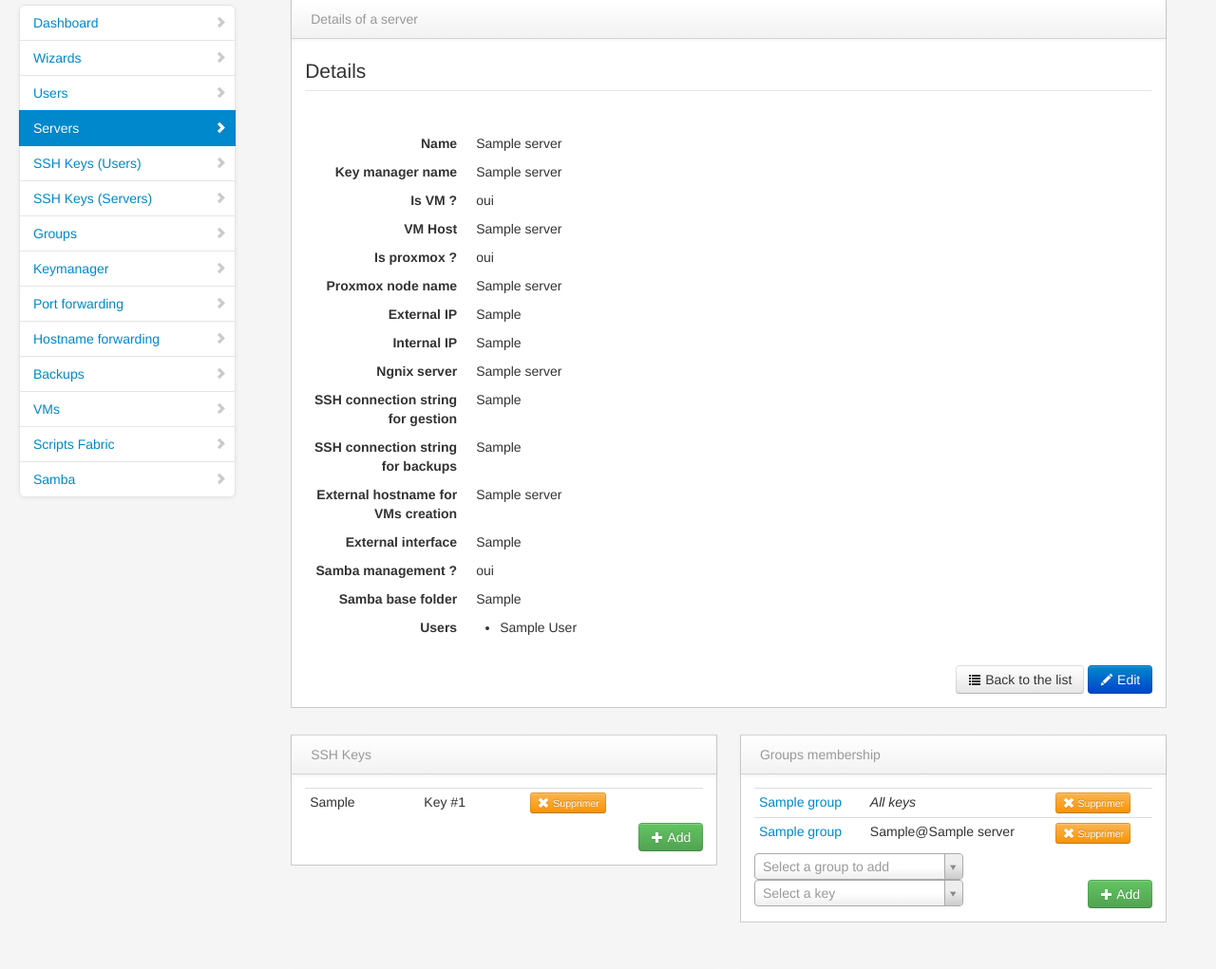
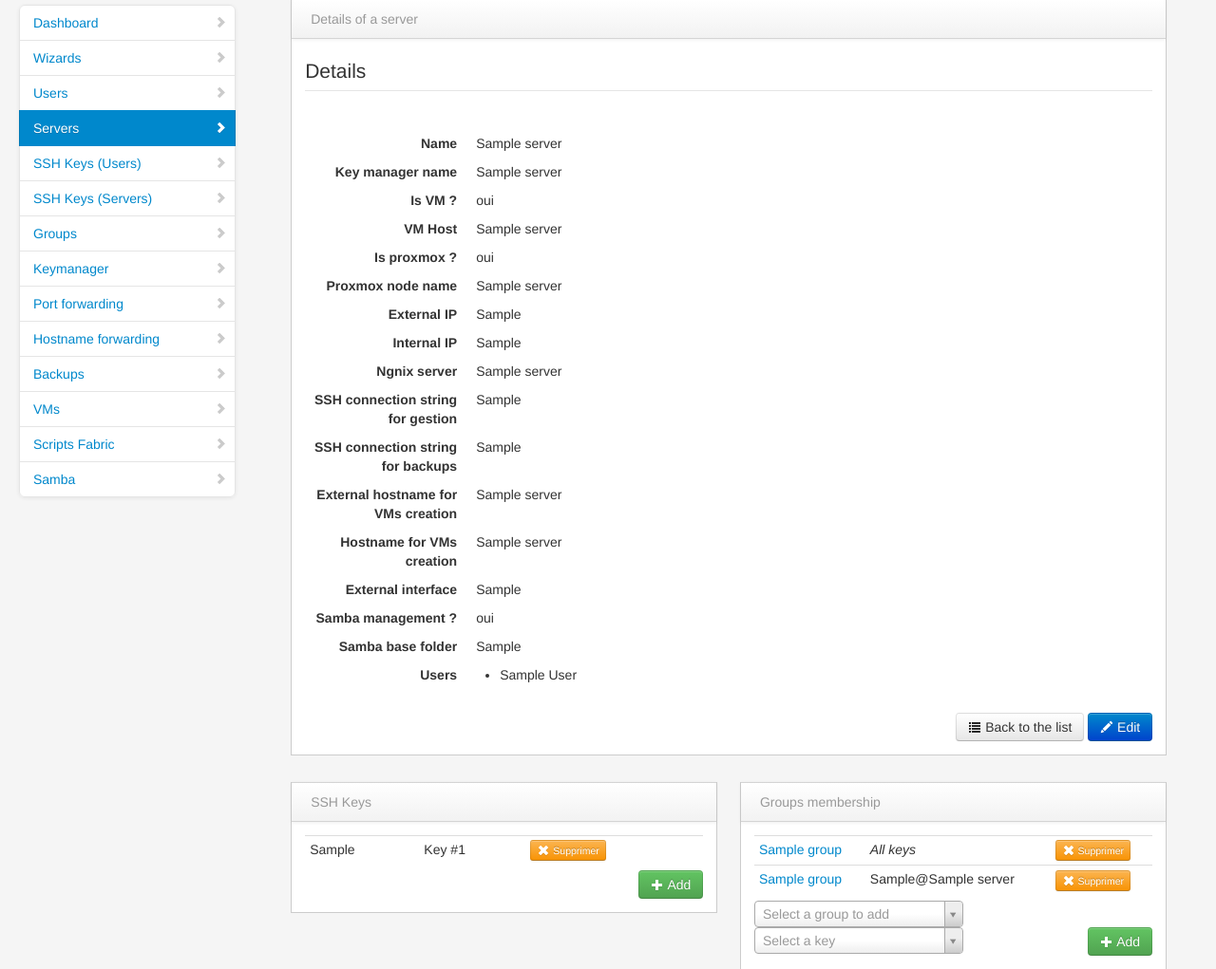
Before and after one commit to epfl-lts2/azimut-gestion, a Django app: page /servers/1/show/ in a window 1280 px wide. Shown: the part 85-1106 px from the top of the page at 95% size. Run offline with Django 3.2, Linux system fonts and the light colour scheme; a user stored in the database is signed in; tables that the repository leaves empty hold one stand-in row (values such as "Sample post"); parts of the project's set-up code (start-up, migrations or seed data) failed here and were passed over; some libraries are stand-ins or nearby versions.

Commit message:
Allow different hostname for vm creation

```diff
--- a/servers/models.py
+++ b/servers/models.py
@@ -24,6 +24,7 @@ class Server(models.Model):
     proxmox_node_name = models.CharField(max_length=255, blank=True, null=True, default='')
 
     external_hostname_for_vms_creation = models.CharField(max_length=255, blank=True, null=True)
+    hostname_for_vms_creation = models.CharField(max_length=255, blank=True, null=True, default='')
 
     samba_management = models.BooleanField()
     samba_base_folder = models.CharField(max_length=255, blank=True, null=True, default='')
--- a/servers/templates/servers/servers/show.html
+++ b/servers/templates/servers/servers/show.html
@@ -106,6 +106,15 @@
 								</div>
 							{% endif %}
 
+							{% if object.hostname_for_vms_creation %}
+								<div class="control-group control-group-txt">
+									<label class="control-label control-label-txt">{% trans "Hostname for VMs creation" %}</label>
+									<div class="controls controls-txt">{{object.hostname_for_vms_creation}}</div>
+								</div>
+							{% endif %}
+
+
+
 							{% if object.external_interface %}
 								<div class="control-group control-group-txt">
 									<label class="control-label control-label-txt">{% trans "External interface" %}</label>
--- a/wizard/wizards/create_vm.py
+++ b/wizard/wizards/create_vm.py
@@ -37,7 +37,11 @@ class Step1Form(forms.Form):
     def get_full_name(self):
         """Return the full name for the VM"""
 
-        return self.cleaned_data['name'] + '.' + self.cleaned_data['proxmox'].name
+        if self.cleaned_data['proxmox'].hostname_for_vms_creation:
+            return self.cleaned_data['name'] + '.' + self.cleaned_data['proxmox'].hostname_for_vms_creation
+        else:
+            return self.cleaned_data['name'] + '.' + self.cleaned_data['proxmox'].name
+
 
 
 class Step2Form(forms.Form):
```
Also changed, not shown: servers/migrations/0013_auto__add_field_server_hostname_for_vms_creation.py (added).
